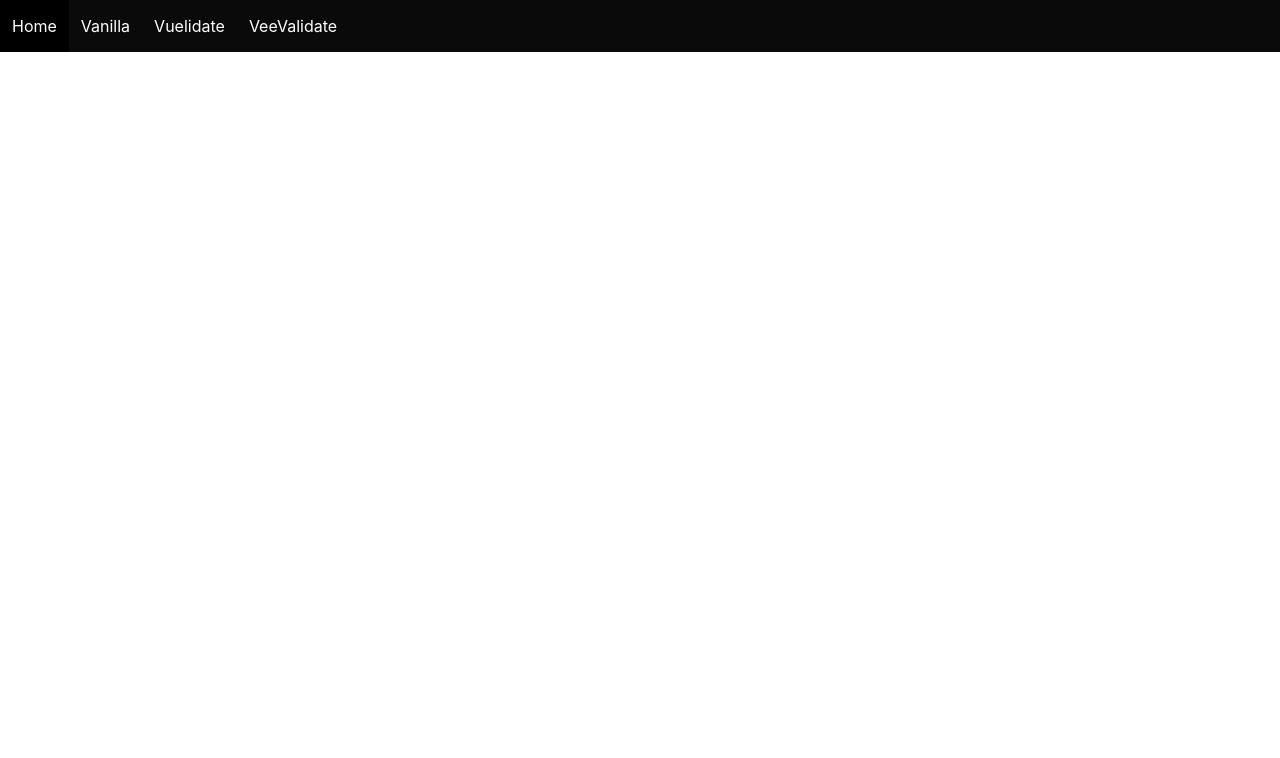
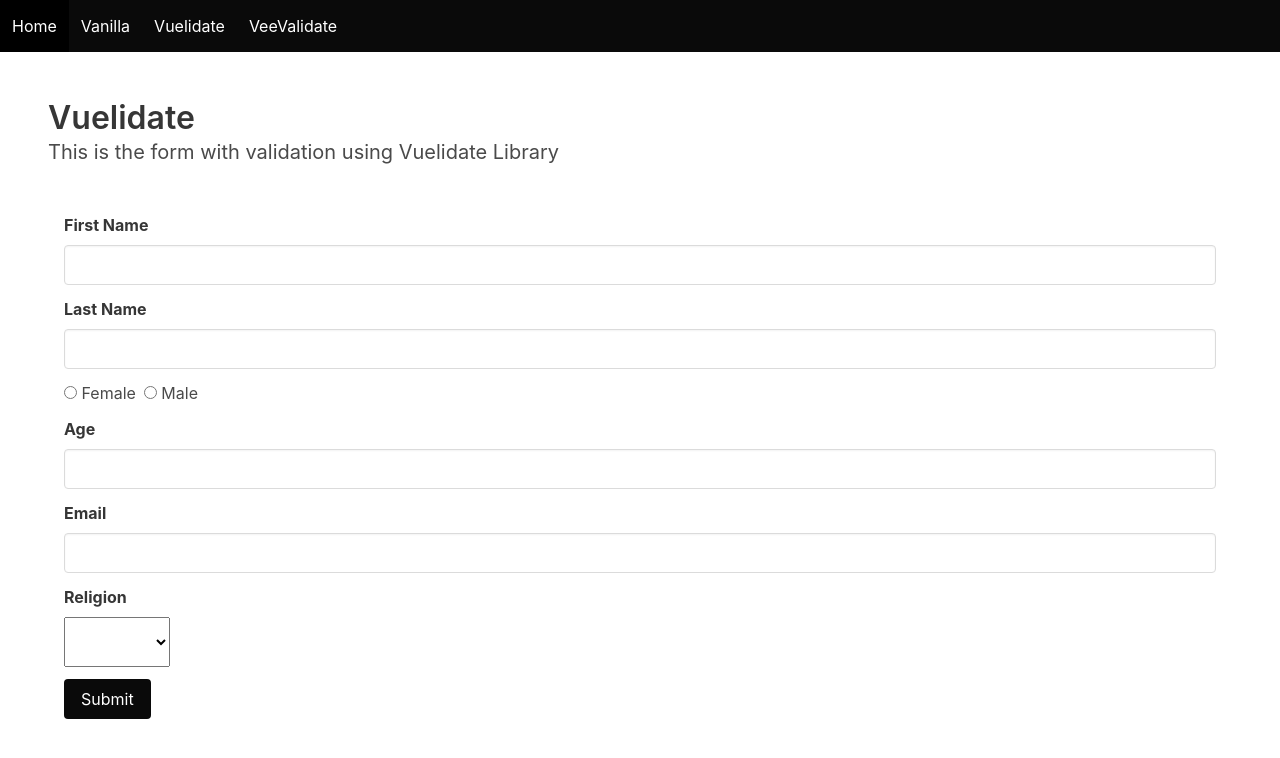
Before and after one commit to loicdekester/vue-form-validate, a Vue app: page /#/vuelidate in a window 1280 px wide. Before the commit this address led to /#/veevalidate. Shown: the top 758 px of the page. Built offline with nearby package versions, Linux system fonts and the light colour scheme.

Commit message:
same form using vuelidate

```diff
--- a/src/views/Vanilla.vue
+++ b/src/views/Vanilla.vue
@@ -12,7 +12,7 @@
           <label class="label" for="firstName">First Name</label>
           <input class="input"
             id="firstName"
-            v-model="firstName"
+            v-model.trim="firstName"
             type="text"
             name="firstName"
           >
@@ -22,7 +22,7 @@
             <label class="label" for="lastName">Last Name</label>
             <input class="input"
                 id="lastName"
-                v-model="lastName"
+                v-model.trim="lastName"
                 type="text"
                 name="lastName"
             >
@@ -40,7 +40,7 @@
           <label class="label" for="age">Age</label>
           <input class="input"
               id="age"
-              v-model="age"
+              v-model.trim="age"
               type="number"
               name="age"
               min="0"
@@ -51,7 +51,7 @@
           <label class="label" for="email">Email</label>
           <input class="input"
               id="email"
-              v-model="email"
+              v-model.trim="email"
               type="email"
               name="email"
           >
@@ -112,6 +112,8 @@
       this.resetErrors();
       if (!this.firstName) {
         this.errors.firstName.push("First Name required")
+      } else if (this.firstName.length <= 3) {
+        this.errors.firstName.push("First Name must have at least 3 letters")
       }
       if (!this.lastName) {
         this.errors.lastName.push("Last Name required")
@@ -121,8 +123,7 @@
       }
       if (!this.email) {
         this.errors.email.push("Email required")
-      }
-      if (!this.validEmail(this.email)) {
+      } else if (!this.validEmail(this.email)) {
         this.errors.email.push("Email not valid")
       }
     },
--- a/src/views/Vuelidate.vue
+++ b/src/views/Vuelidate.vue
@@ -0,0 +1,136 @@
+<template>
+  <div>
+    <section class="hero">
+      <div class="hero-body">
+        <h1 class="title">Vuelidate</h1>
+        <h2 class="subtitle">This is the form with validation using Vuelidate Library</h2>
+      </div>
+    </section>
+    <div class="container">
+      <form @submit.prevent="onSubmit" novalidate="true">
+        <div class="field">
+          <label class="label" for="firstName">First Name</label>
+          <input class="input"
+            id="firstName"
+            v-model.trim="firstName"
+            type="text"
+            name="firstName"
+          >
+          <div v-if="$v.firstName.$dirty" >
+            <div class="help is-danger" v-if="!$v.firstName.required">Field is required</div>
+            <div class="help is-danger" v-if="!$v.firstName.minLength">Name must have at least {{$v.firstName.$params.minLength.min}} letters.</div>
+          </div>
+        </div>
+        <div class="field">
+          <label class="label" for="lastName">Last Name</label>
+            <input class="input"
+                id="lastName"
+                v-model.trim="lastName"
+                type="text"
+                name="lastName"
+            >
+            <div v-if="$v.lastName.$dirty" >
+              <div class="help is-danger" v-if="!$v.lastName.required">Field is required</div>
+            </div>
+          </div>
+          <div class="field">
+            <label class="radio">
+              <input type="radio" name="sex">
+            Female</label>
+            <label class="radio">
+              <input type="radio" name="sex">
+            Male</label>
+          </div>
+        <div class="field">
+          <label class="label" for="age">Age</label>
+          <input class="input"
+              id="age"
+              v-model.trim="age"
+              type="number"
+              name="age"
+              min="0"
+          >
+          <div v-if="$v.age.$dirty" >
+            <div class="help is-danger" v-if="!$v.age.required">Field is required</div>
+            <div class="help is-danger" v-if="!$v.age.integer">Use only integers</div>
+            <div class="help is-danger" v-if="!$v.age.minValue">You cannot be less than 0 years old</div>
+          </div>
+        </div>
+        <div class="field">
+          <label class="label" for="email">Email</label>
+          <input class="input"
+              id="email"
+              v-model.trim="email"
+              type="email"
+              name="email"
+          >
+          <div v-if="$v.email.$dirty" >
+            <div class="help is-danger" v-if="!$v.email.required">Field is required</div>
+            <div class="help is-danger" v-if="!$v.email.email">Email is not valid</div>
+          </div>
+        </div>
+        <div class="field">
+          <label class="label" for="religion">Religion</label>
+          <select
+            class="select is-medium is-primary"
+              id="religion"
+              v-model="religion"
+              name="religion"
+          >
+            <option v-for="option in options" :key="option.id" :value="option.value"> {{ option.text }}
+            </option>
+          </select>
+        </div>
+        <button class="button is-black">
+          Submit
+        </button>
+      </form>
+    </div>
+  </div>
+</template>
+
+<script>
+import { validationMixin } from 'vuelidate'
+import { required, minLength, minValue, integer, email, alpha } from 'vuelidate/lib/validators'
+
+export default {
+  name: "Vuelidate",
+  mixins: [validationMixin],
+  data() {
+    return {
+      options: [{id:1, text:"Christian"}, {id:2, text:"Muslim"}, {id:3, text:"Hindu"}, {id:5, text:"Buddhist"}, {id:6, text:"Jew"}, {id:7, text:"Other"}],
+      firstName: null,
+      lastName: null,
+      sex: null,
+      age: null,
+      email: null,
+      religion: null
+    }
+  },
+  validations:{
+    firstName: {
+      required,
+      alpha,
+      minLength: minLength(3)
+    },
+    lastName: {
+      required,
+      alpha
+    },
+    age: {
+      required,
+      integer,
+      minValue: minValue(0)
+    },
+    email: {
+      required,
+      email
+    }
+  },
+  methods:{
+    onSubmit() {
+      this.$v.$touch();
+    },
+  }
+};
+</script>
```
